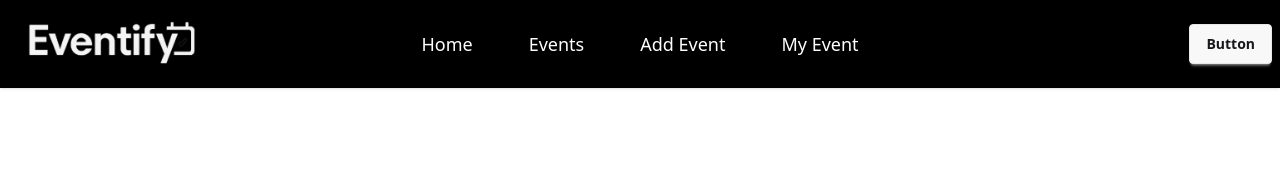
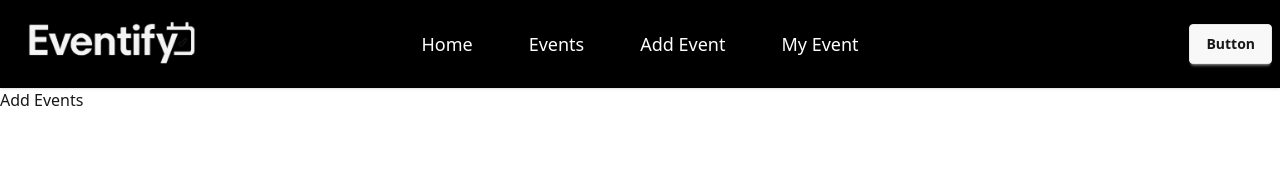
Before and after one commit to Legion204/event_management_webapp, a React (Vite) app in the folder client/: page /add-event in a window 1280 px wide. Shown: the top 178 px of the page. Built offline with nearby package versions, Linux system fonts and the light colour scheme.

Commit message:
added new pages

```diff
--- a/client/src/App.jsx
+++ b/client/src/App.jsx
@@ -1,6 +1,9 @@
 import { Routes, Route } from "react-router-dom";
 import Home from "./pages/Home";
 import NavBar from "./components/NavBar";
+import Events from "./pages/Events";
+import AddEvents from "./pages/AddEvents";
+import MyEvents from "./pages/MyEvents";
 
 function App() {
   return (
@@ -8,6 +11,9 @@ function App() {
       <NavBar />
       <Routes>
         <Route path="/" element={<Home />} />
+        <Route path="/events" element={<Events/>} />
+        <Route path="/add-event" element={<AddEvents />} />
+        <Route path="/my-events" element={<MyEvents />} />
       </Routes>
     </div>
   );
--- a/client/src/components/NavBar.jsx
+++ b/client/src/components/NavBar.jsx
@@ -27,9 +27,9 @@ const NavBar = () => {
             <div className="navbar-center hidden lg:flex">
                 <ul className="menu menu-horizontal px-1 space-x-8 text-lg">
                     <li><Link to="/">Home</Link></li>
-                    <li><Link to="/event">Events</Link></li>
+                    <li><Link to="/events">Events</Link></li>
                     <li><Link to="/add-event">Add Event</Link></li>
-                    <li><Link to="/my-event">My Event</Link></li>
+                    <li><Link to="/my-events">My Event</Link></li>
                 </ul>
             </div>
             <div className="navbar-end">
--- /dev/null
+++ b/client/src/pages/AddEvents.jsx
@@ -0,0 +1,11 @@
+import React from 'react';
+
+const AddEvents = () => {
+    return (
+        <div>
+            <h1>Add Events</h1>
+        </div>
+    );
+};
+
+export default AddEvents;
--- /dev/null
+++ b/client/src/pages/Events.jsx
@@ -0,0 +1,11 @@
+import React from 'react';
+
+const Events = () => {
+    return (
+        <div>
+            <h1>events</h1>
+        </div>
+    );
+};
+
+export default Events;
--- /dev/null
+++ b/client/src/pages/MyEvents.jsx
@@ -0,0 +1,11 @@
+import React from 'react';
+
+const MyEvents = () => {
+    return (
+        <div>
+            <h1>My Events</h1>
+        </div>
+    );
+};
+
+export default MyEvents;
```
